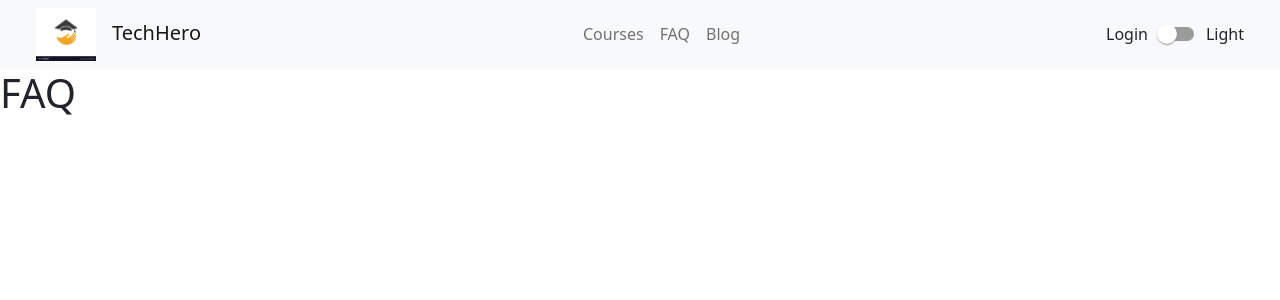
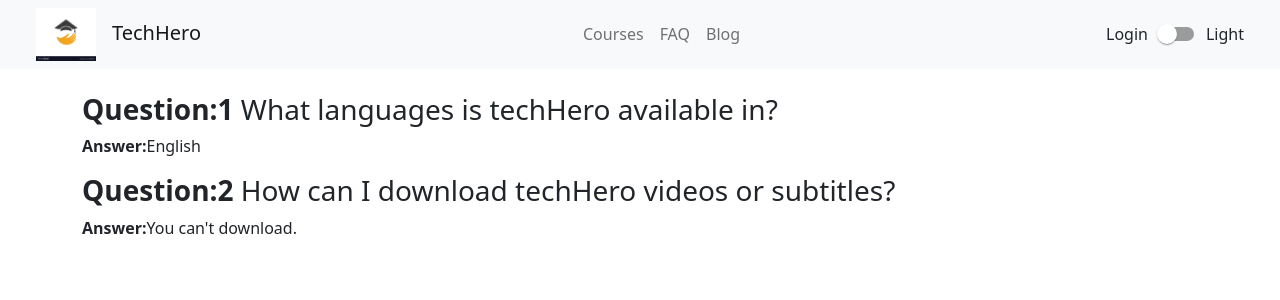
Before and after one commit to masum-71/tech-hero, a React (Create React App) app: page /faq in a window 1280 px wide. Shown: the top 300 px of the page. Built offline with nearby package versions, Linux system fonts and the light colour scheme; no server answers.

Commit message:
faq page done

```diff
--- a/src/components/Blog/Blog.js
+++ b/src/components/Blog/Blog.js
@@ -32,7 +32,8 @@ const Blog = () => {
           running quickly & securely with fully managed backend infrastructure.
           Monitor App Performance. Backed by Google. Cross-Platform Solutions.{" "}
           <br />
-          The best Firebase alternatives
+        </p>
+        The best Firebase alternatives
           <ol>
             <li>Back4App </li>
             <li>Backendless</li>
@@ -45,7 +46,6 @@ const Blog = () => {
             <li>AWS Amplify</li>
             <li>Heroku</li>
           </ol>
-        </p>
       </div>
       <div>
         <h1>
--- a/src/components/FAQ/FAQ.js
+++ b/src/components/FAQ/FAQ.js
@@ -1,11 +1,26 @@
-import React from 'react';
+import React from "react";
 
 const FAQ = () => {
-    return (
-        <div>
-            <h1>FAQ</h1>
-        </div>
-    );
+  return (
+    <div className="container mt-4">
+      <div>
+        <h3>
+          <strong>Question:1</strong> What languages is techHero available in?
+        </h3>
+        <p>
+          <strong>Answer:</strong>English
+        </p>
+      </div>
+      <div>
+        <h3>
+          <strong>Question:2</strong> How can I download techHero videos or subtitles?
+        </h3>
+        <p>
+          <strong>Answer:</strong>You can't download.
+        </p>
+      </div>
+    </div>
+  );
 };
 
 export default FAQ;
```
